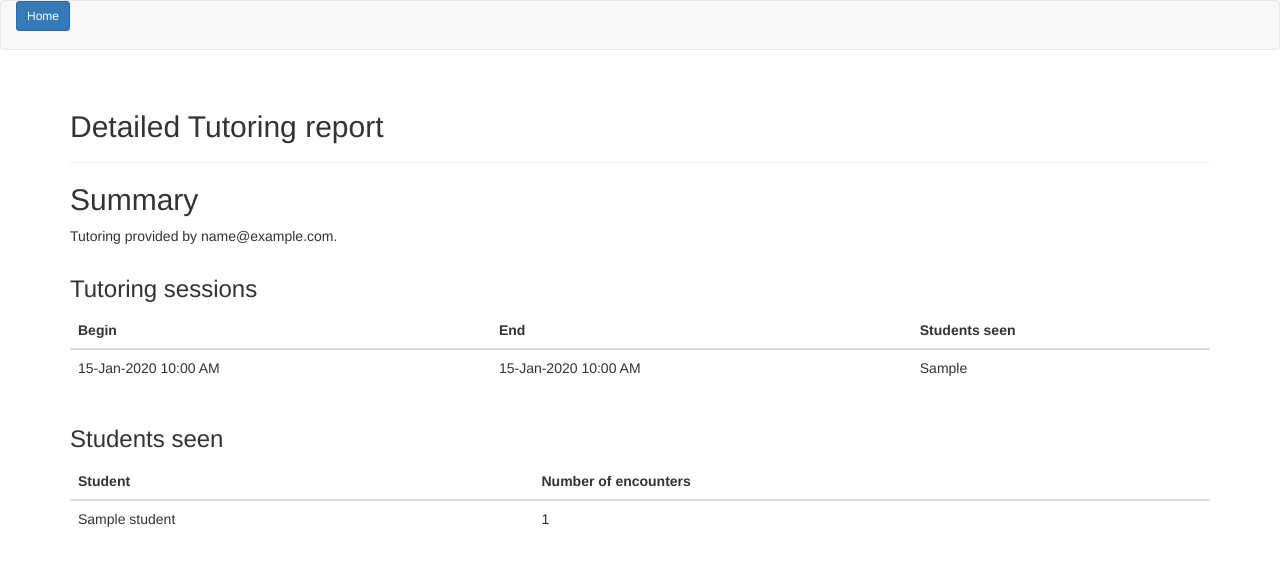
After one commit to keesL/auTALog, a Flask app: template auTALog/templates/report_tutor_details.html in a window 1280 px wide. The commit adds this page. Shown: the top 566 px of the page. Run offline with Flask 2, Linux system fonts and the light colour scheme; the template is opened without the code that fills it: most values are stand-ins (such as "Sample title", 1, 10 or a date in 2020); some libraries are stand-ins or nearby versions.

Commit message:
added detailed tutor report; switched to bootstrap 4

```diff
--- a/auTALog/__init__.py
+++ b/auTALog/__init__.py
@@ -9,7 +9,7 @@ import flask_security
 app = Flask(__name__)
 app.config['SECURITY_PASSWORD_SALT'] = 'unused'
 app.config['SQLALCHEMY_TRACK_MODIFICATIONS'] = False
-
+app.config['BOOTSTRAP_USE_MINIFIED'] = False
 # BEGIN FIXME
 # this is somewhat acceptable which developing, but make sure
 # to take these settings out of the main source code repo and
--- a/auTALog/templates/admin.html
+++ b/auTALog/templates/admin.html
@@ -13,14 +13,14 @@
 
 	<form method="POST">
 		<div class="form-group">
-			<div class="btn-toolbar">
 			<a href="{{ url_for('index') }}"
 				class="btn btn-lg btn-primary">Dashboard</a>
 			<a href="{{ url_for('users') }}"
 				class="btn btn-lg btn-primary">Manage Users</a>
 			<a href="{{ url_for('courses') }}"
 			   class="btn btn-lg btn-primary">Manage Courses</a>
-			</div>
+			<a href="{{ url_for('report') }}"
+				class="btn btn-lg btn-primary">View Reports</a>
 		</div>
 	</form>
 </div>
--- a/auTALog/templates/index.html
+++ b/auTALog/templates/index.html
@@ -23,7 +23,6 @@
 	<form method="POST">
 		{{ form.cstf_token }}
 		<div class="form-group">
-			<div class="btn-toolbar">
 			{% if clock is not none %}
 			<button disabled name="action" value="start"
 				class="btn btn-lg btn-primary">Clock in</button>
@@ -51,7 +50,6 @@
 				href="{{url_for('admin')}}">Admin</a>
 			{% endif %}
 		</div>
-		</div>
 	</form>
 </div>
 
--- /dev/null
+++ b/auTALog/templates/report_tutor_details.html
@@ -0,0 +1,68 @@
+{% extends "base.html" %}
+{% block title %}AU Math & CS Tutoring App{% endblock %}
+
+
+{% block content %}
+<div class="container">
+
+	<div class="page-header">
+		<h2>Detailed Tutoring report</h2>
+	</div>
+
+	{{ self.flashme() }}
+
+	<h2>Summary</h2>
+
+	<p>Tutoring provided by <span class="font-weight-normal">{{ email }}</span>.</p>
+
+	<div class="row">
+	<div class="col-md-12">
+		<h3>Tutoring sessions</h3>
+		<table class="table">
+			<thead class="thead-inverse">
+				<tr>
+					<th>Begin</th>
+					<th>End</th>
+					<th>Students seen</th>
+				</tr>
+			</thead>
+
+			<tbody>
+		{% for row in rows %}
+				<tr>
+					<td>{{ row.started.strftime("%d-%b-%Y   %I:%M %p") }}</td>
+					<td>{{ row.ended.strftime("%d-%b-%Y   %I:%M %p") }}</td>
+					<td>{{ row.c }}</td>
+				</tr>
+		{% endfor %}
+			</tbody>
+		</table>
+	</div>
+	</div><!-- row -->
+
+	<div class="row">
+	<div class="col-md-12">
+		<h3>Students seen</h3>
+		<table class="table">
+			<thead class="thead-inverse">
+				<tr>
+					<th>Student</th>
+					<th>Number of encounters</th>
+				</tr>
+			</thead>
+
+			<tbody>
+		{% for student in students %}
+				<tr>
+					<td>{{ student.student }}</td>
+					<td>{{ student.count }}</td>
+				</tr>
+		{% endfor %}
+			</tbody>
+		</table>
+	</div>
+	</div><!-- row -->
+
+</div><!-- container -->
+
+{% endblock %}
--- a/auTALog/templates/report_tutor_overview.html
+++ b/auTALog/templates/report_tutor_overview.html
@@ -32,7 +32,9 @@
 					Ongoing
 					{% endif %}
 				</td>
-				<td>{{ row.email }}</td>
+				<td><a href="{{url_for('report', reporttype='tutor',
+						reportsubtype='details', id=row.id)}}">{{
+					row.email }}</a></td>
 				<td>{{ row.count }}</td>
 				<td>{{ row.summary }}</td>
 			</tr>
--- a/auTALog/views.py
+++ b/auTALog/views.py
@@ -1,6 +1,7 @@
 from auTALog import app, db
 from auTALog.models import Course, Log, User, TutoringSession, roles_users, Role
 from auTALog.forms import HoursForm, ActionForm, UserForm, CourseForm, ClockOutForm
+from sqlalchemy.sql import text
 
 from datetime import datetime
 from markupsafe import Markup
@@ -234,13 +235,49 @@ def clockout():
 	return flask.render_template('clockout.html', form=form, ts=ts)
 
 
-@app.route('/report/tutor/overview')
+
+
+@app.route('/report/<reporttype>/<reportsubtype>')
+@app.route('/report/<reporttype>/<reportsubtype>/<id>')
+@app.route('/reports')
 @roles_accepted('admin')
 @login_required
-def report():
-	result=db.engine.execute("""select * from tutoring_session
-join "user" on ("user".id = tutoring_session.ta)
-join (select session, count(student) from log group by session) as t
-	on (t.session = tutoring_session.id)
-order by started desc, ended desc""")
-	return flask.render_template('report_tutor_overview.html', rows=result)
+def report(reporttype='tutor', reportsubtype='overview', id=None):
+
+	if reporttype=='tutor' and reportsubtype=='overview':
+		result=db.engine.execute("""
+			select "user".id, started, ended, email, count, summary
+			from tutoring_session
+			join "user" on ("user".id = tutoring_session.ta)
+			join (select session, count(student) from log group by session) as t
+				on (t.session = tutoring_session.id)
+			order by started desc, ended desc
+		""")
+		return flask.render_template('report_tutor_overview.html', rows=result)
+
+	elif reporttype=='tutor' and reportsubtype=='details':
+		user=User.query.filter_by(id=id).first()
+		query = text("""
+			select started, ended, c
+			from   tutoring_session, (
+				select tutoring_session.id, count(student) as c
+				from   tutoring_session
+				join   log on (tutoring_session.id=log.session)
+				where  ta=:id group by (tutoring_session.id)
+			) as s
+			where tutoring_session.id = s.id""")
+		result=db.engine.execute(query, {'id': id})
+
+		query = text("""
+			select student, count(student)
+			from tutoring_session t, log l
+			where t.ta=:id
+			and   l.session=t.id
+			group by (student)
+			order by student asc""")
+		students=db.engine.execute(query, {'id': id})
+		return flask.render_template('report_tutor_details.html', email=user.email,
+			rows=result, students=students)
+
+	flask.flash("Unkown report", "warning	")
+	return flask.redirect(flask.url_for("index"))
--- a/requirements.txt
+++ b/requirements.txt
@@ -8,6 +8,7 @@ dominate==2.3.4
 Flask==1.0.2
 Flask-BabelEx==0.9.3
 Flask-Bootstrap==3.3.7.1
+flask-bootstrap-4-alpha==4.0.0b3.dev2
 Flask-Login==0.4.1
 Flask-Mail==0.9.1
 Flask-Migrate==2.3.0
```
Lines whose indentation alone changed are shown as unchanged.
